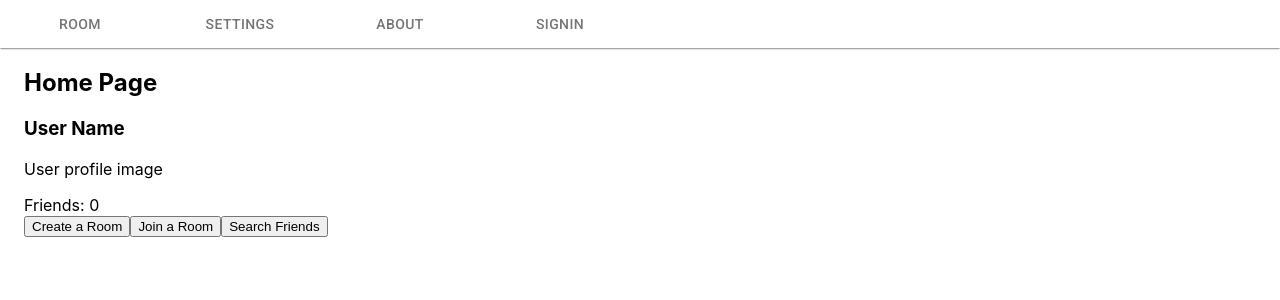
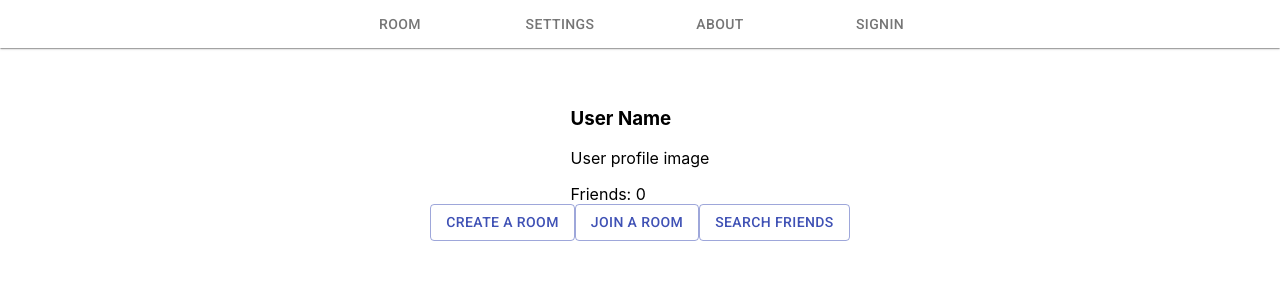
Before and after one commit to HelloTakako/drawing-app, a React (Create React App) app in the folder drawing-client/: page / in a window 1280 px wide. Shown: the top 300 px of the page. Built offline with nearby package versions, Linux system fonts and the light colour scheme.

Commit message:
test material ui library

```diff
--- a/drawing-client/src/components/NavBar.js
+++ b/drawing-client/src/components/NavBar.js
@@ -20,6 +20,7 @@ function NavBar (props) {
         indicatorColor="primary"
         textColor="primary"
         onChange={handleChange}
+        centered
       >
         <Tab component={Link} to="/room" label="Room" />
         <Tab component={Link} to="/settings" label="Settings" />
--- a/drawing-client/src/components/pages/HomePage.js
+++ b/drawing-client/src/components/pages/HomePage.js
@@ -1,35 +1,58 @@
 import React from 'react';
 import { useEffect } from 'react';
 
-import Grid from '@material-ui/core/Container';
+import { makeStyles } from '@material-ui/core/styles';
+import Container from '@material-ui/core/Grid';
+import Grid from '@material-ui/core/Grid';
+import Button from '@material-ui/core/Button';
+
+const useStyles = makeStyles((theme) => ({
+  root: {
+    flexGrow: 1,
+    padding: theme.spacing(5)
+  },
+  paper: {
+    padding: theme.spacing(2),
+    textAlign: 'center',
+    color: theme.palette.text.secondary,
+  },
+}));
 
 function HomePage (props) {
   useEffect(() => {
     document.title = `Home`;
   });
 
+  const classes = useStyles();
 
   return (
+    <div className={classes.root}>
+      <Container maxWidth="sm">
         <Grid
           container
-      direction="row"
-      justify="flex-start"
-      alignItems="flex-start"
+          direction="column"
+          justify="center"
+          alignItems="center"
         >
-      <h2>Home Page</h2>
-      <div>
-        <div>
+          <Grid item xs={6}>
             <h3>User Name</h3>
             <p>User profile image</p>
             <div>Friends: 0</div>
+          </Grid>
+          <Grid item xs={6}>
+            <Button variant="outlined" color="primary">
+              Create a Room
+            </Button>
+            <Button variant="outlined" color="primary">
+              Join a Room
+            </Button>
+            <Button variant="outlined" color="primary">
+              Search Friends
+            </Button>
+          </Grid>
+        </Grid>
+      </Container>
     </div>
-        <div>
-          <button>Create a Room</button>
-          <button>Join a Room</button>
-          <button>Search Friends</button>
-        </div>
-      </div>
-    </Grid>
   );
 }
 
```
Lines whose indentation alone changed are shown as unchanged.
